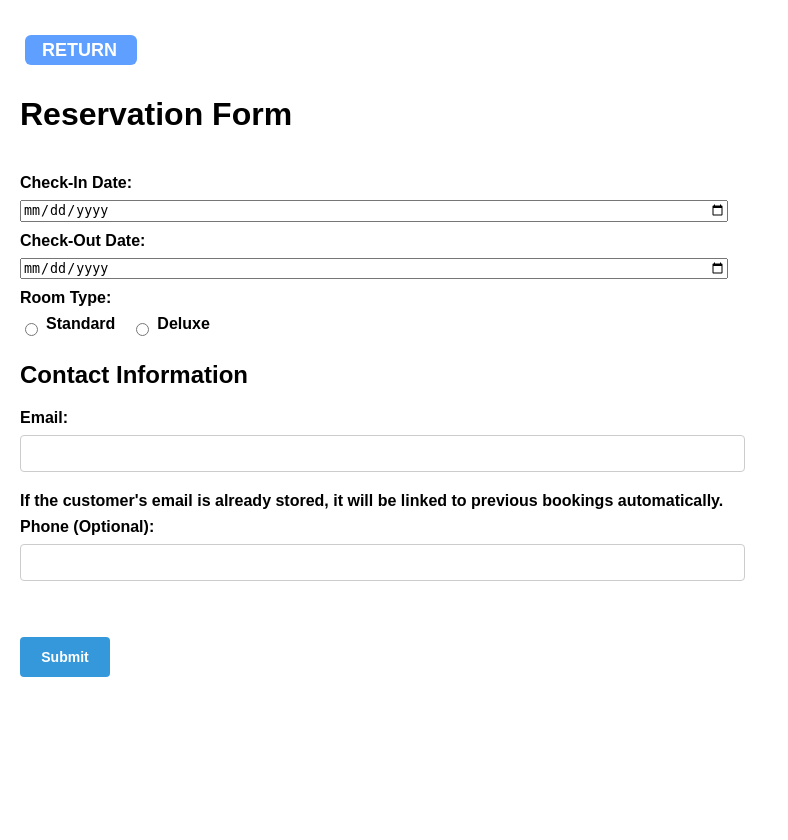
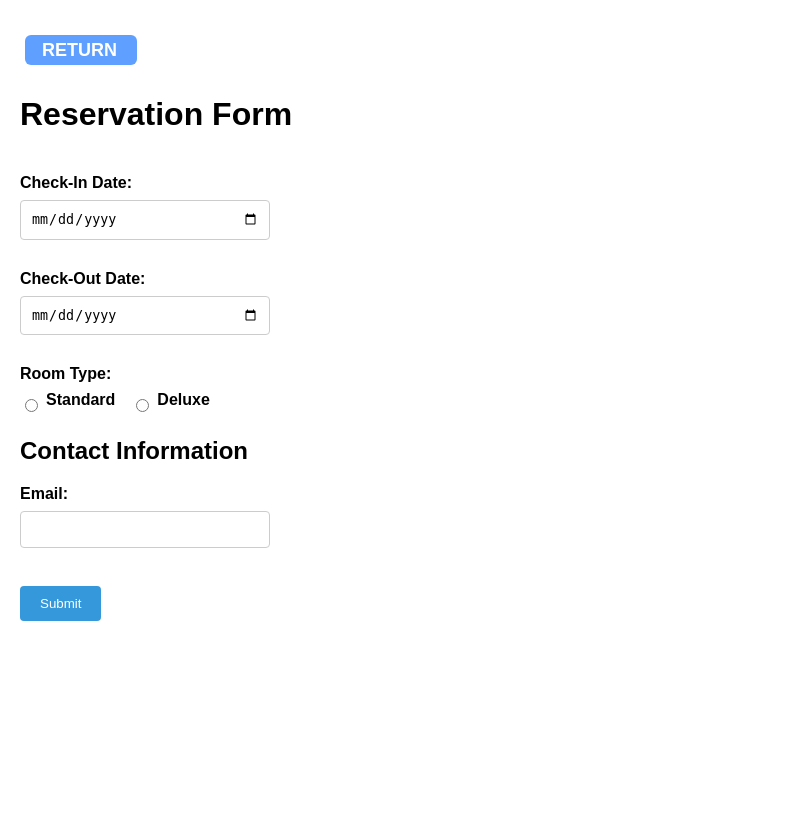
Before and after one commit to DevSTheDeveloper/hotelManagmentProject, a Django app: page /reservations/ in a window 1280 px wide. Shown: the whole page, without its empty margins (0-788 px from the left). Run offline with Django 4.2, Linux system fonts and the light colour scheme.

Commit message:
Room booking functionality now working

```diff
--- a/hotel/templates/reservations.html
+++ b/hotel/templates/reservations.html
@@ -16,6 +16,7 @@
             height: 100vh;
             margin: 0;
             padding: 20px;
+            overflow: hidden
         }
 
         #header {
@@ -51,9 +52,8 @@
             font-weight: bold;
         }
 
-        input[type="text"],
+        input[type="date"],
         input[type="email"],
-        input[type="tel"],
         select {
             width: 100%;
             padding: 10px;
@@ -62,14 +62,8 @@
             border-radius: 4px;
         }
 
-        .date-picker-container {
-            display: flex;
-            flex-direction: column;
-            align-items: flex-start;
-        }
-
-        .date-picker {
-            width: 100%;
+        .room-type-container {
+            margin-bottom: 20px;
         }
 
         .room-type-options {
@@ -85,24 +79,6 @@
 
         .room-type-options-wrapper input[type="radio"] {
             margin-right: 8px;
-        }
-
-        .payment-method-label {
-            margin-right: 16px;
-        }
-
-        .credit-card-details {
-            display: none;
-        }
-
-        .credit-card-input {
-            width: 100%;
-            padding: 10px;
-            margin-bottom: 20px;
-            border: none;
-            background: none;
-            font-size: 16px;
-            text-align: center;
         }
 
         .spacer {
@@ -122,55 +98,14 @@
             background-color: #2980b9;
         }
 
-        .payment-method-container {
-            display: flex;
-            flex-direction: column;
-            align-items: flex-start;
+        .error-message {
+            color: red;
+            margin-top: 10px;
         }
 
-        .payment-method-label {
-            display: flex;
-            align-items: center;
-            margin-right: 16px;
-        }
-
-        .payment-method-label input[type="radio"] {
-            margin-right: 8px;
-        }
-
-        .button1 {
+        .return-button {
             width: 90px;
             height: 20px;
-            padding: 5px;
-            padding-left: 17px;
-            background-color: rgb(95, 159, 255);
-            color: white !important;
-            font-weight: bold;
-            font-size: 14px;
-            border: none;
-            border-radius: 6px;
-            cursor: pointer;
-            margin-right: 20px;
-        }
-
-        .button2 {
-            width: 90px;
-            height: 40px;
-            padding: 5px;
-            padding-left: 17px;
-            background-color: rgb(95, 159, 255);
-            color: white !important;
-            font-weight: bold;
-            font-size: 14px;
-            border: none;
-            border-radius: 6px;
-            cursor: pointer;
-            margin-right: 20px;
-        }
-
-        .button2 {
-            width: 90px;
-            height: 40px;
             padding: 5px;
             padding-left: 17px;
             background-color: rgb(95, 159, 255);
@@ -187,10 +122,11 @@
 </head>
 <body>
     <div id="header">
-        <a href="{% url 'homepage' %}" class="button1">RETURN</a>
+        <a href="{% url 'homepage' %}" class="return-button">RETURN</a>
     </div>
     <h1>Reservation Form</h1>
     <form method="post" action="{% url 'make_reservation' %}" id="reservation-form">
+        {% csrf_token %}
         <div class="date-picker-container spacer">
             <label for="start-date">Check-In Date:</label>
             <input type="date" id="start-date" name="start_date" required class="date-picker">
@@ -200,48 +136,46 @@
             <input type="date" id="end-date" name="end_date" required class="date-picker">
         </div>
 
+        <!-- Add a hidden input for the room type -->
+        <input type="hidden" id="room-type" name="room_type" value="">
+
         <div class="room-type-container">
-            <label for="room-type">Room Type:</label>
+            <label>Room Type:</label>
             <div class="room-type-options">
                 <div class="room-type-options-wrapper">
-                    <input type="radio" id="standard" name="room_type" value="standard" required>
+                    <input type="radio" id="standard" name="room_type_radio" value="standard" required>
                     <label for="standard">Standard</label>
                 </div>
                 <div class="room-type-options-wrapper">
-                    <input type="radio" id="deluxe" name="room_type" value="deluxe">
+                    <input type="radio" id="deluxe" name="room_type_radio" value="deluxe">
                     <label for="deluxe">Deluxe</label>
                 </div>
             </div>
         </div>
 
-        <!-- Hidden fields for guest first and last name -->
-        <div id="guest-name-fields" style="display: none;">
-            <label for="guest-first-name">Guest First Name:</label>
-            <input type="text" id="guest-first-name" name="guest_first_name" required>
-
-            <label for="guest-last-name">Guest Last Name:</label>
-            <input type="text" id="guest-last-name" name="guest_last_name" required>
-        </div>
-
         <h2>Contact Information</h2>
         <label for="guest-email">Email:</label>
         <input type="email" id="guest-email" name="guest_email" required>
-        <label>If the customer's email is already stored, it will be linked to previous bookings automatically.</label>
-        <label for="guest-phone">Phone (Optional):</label>
-        <div class="country-code">
-            <input type="tel" id="guest-phone" name="guest_phone">
-        </div>
 
         <br>
         <br>
         <!-- Use button instead of anchor for form submission -->
-        <button type="submit" class="button2" onclick="validateForm()">Submit</button>
+        <button type="submit" class="button2" onclick="return validateForm();">Submit</button>
     </form>
+
+
+    {% if form.errors %}
+        <div class="error-message">
+            {{ form.errors.guest_email.0 }}
+        </div>
+    {% endif %}
 
     <script>
         // Get the input elements and calculate minimum dates
         const startDateInput = document.getElementById('start-date');
         const endDateInput = document.getElementById('end-date');
+        const roomTypeInput = document.getElementById('room-type');
+        const roomTypeRadios = document.getElementsByName('room_type_radio');
         const currentDate = new Date();
         const minCheckInDate = new Date(currentDate);
         const minCheckOutDate = new Date(currentDate);
@@ -251,10 +185,14 @@
         startDateInput.min = minCheckInDate.toISOString().split('T')[0];
         endDateInput.min = minCheckOutDate.toISOString().split('T')[0];
 
+        // Add an event listener to update the hidden input for room type
+        roomTypeRadios.forEach(function (radio) {
+            radio.addEventListener('change', function () {
+                roomTypeInput.value = document.querySelector('input[name="room_type_radio"]:checked').value;
+            });
+        });
+
         function validateForm() {
-            // Get the guest email value
-            const guestEmail = document.getElementById('guest-email').value;
-
             // Get the selected check-in and check-out dates
             const checkInDate = new Date(startDateInput.value);
             const checkOutDate = new Date(endDateInput.value);
@@ -265,19 +203,10 @@
                 return false; // Prevent form submission
             }
 
-            // Check if the guest email is empty
-            if (guestEmail.trim() === '') {
-                // Show the guest name fields if the email is empty
-                document.getElementById('guest-name-fields').style.display = 'block';
-            } else {
-                // Hide the guest name fields if the email is not empty
-                document.getElementById('guest-name-fields').style.display = 'none';
-            }
+            alert('Room has been booked.');
+            return true; // Proceed with form submission
+        }
 
-            // You can add more validation or processing logic here if needed
-        }
     </script>
-
-    </body>
-
+</body>
 </html>
--- a/hotel/views.py
+++ b/hotel/views.py
@@ -3,6 +3,7 @@
 from django.shortcuts import render, redirect
 from .models import Room
 from .models import Reservation
+from .forms import ReservationForm
 from . import views
 from .models import Guest
 from django.db import transaction
@@ -12,6 +13,7 @@
 from django.views.decorators.csrf import csrf_protect
 from django.contrib.auth.signals import user_logged_in
 from django.dispatch import receiver
+
 
 @receiver(user_logged_in)
 def check_user_is_staff(sender, request, user, **kwargs):
@@ -38,9 +40,6 @@
 
     return render(request, 'login.html')
 
-def reservations_view(request):
-    # Add your view logic here
-    return render(request, 'reservations.html')
 
 from django.shortcuts import render, redirect
 from .forms import ReservationForm
@@ -63,6 +62,7 @@
         if not Guest.objects.filter(user_id=user_id).exists():
             return user_id
 
+@csrf_protect
 def make_reservation(request):
     if request.method == 'POST':
         form = ReservationForm(request.POST)
@@ -72,12 +72,15 @@
             room_type = form.cleaned_data['room_type']
             start_date = form.cleaned_data['start_date']
             end_date = form.cleaned_data['end_date']
-            guest_first_name = form.cleaned_data['guest_first_name']
-            guest_last_name = form.cleaned_data['guest_last_name']
             guest_email = form.cleaned_data['guest_email']
-            country_code = form.cleaned_data['country_code']
-            guest_phone = form.cleaned_data['guest_phone']
-            guest_address = form.cleaned_data['guest_address']
+
+            # Check if the guest with the given email already exists in hotel_guest_data
+            try:
+                guest_data = GuestData.objects.get(guest_email=guest_email)
+                guest_id = guest_data.guest_id_id
+            except GuestData.DoesNotExist:
+                # Guest does not exist in hotel_guest_data, return an error response
+                return JsonResponse({'error': "Email doesn't exist, please create the guest and enter details on 'Guest' tab."}, status=400)
 
             # Use a transaction to ensure atomicity
             with transaction.atomic():
@@ -85,48 +88,25 @@
                 try:
                     room = Room.objects.select_for_update().get(room_type=room_type, status='Available')
                 except Room.DoesNotExist:
-                    return render(request, 'reservations.html', {'error_message': 'No rooms available of this type'})
+                    return JsonResponse({'error': 'No rooms available of this type'}, status=400)
 
-                # Check if the guest with the given email already exists
-                try:
-                    guest = Guest.objects.get(email=guest_email)
-                except Guest.DoesNotExist:
-                    # Guest does not exist, create a new one
-                    guest = Guest.objects.create(
-                        email=guest_email,
-                        first_name=guest_first_name,
-                        last_name=guest_last_name,
-                        country_code=country_code,
-                        phone=guest_phone,
-                        address=guest_address,
-                    )
-                    # Generate a unique user ID
-                    guest.user_id = generate_unique_user_id()
-                    guest.save()
-
-                # Assign the room to the guest
-                room.guest_id = guest
+                # Set the guest_id in the room model
+                room.guest_id_id = guest_id
                 room.save()
 
-                # Create a reservation
-                reservation = Reservation.objects.create(
-                    guest=guest,
-                    room=room,
-                    check_in=start_date,
-                    check_out=end_date,
-                    # Set other fields as needed
-                )
+                # Continue with the rest of your reservation logic
+                # ...
 
-                # Update room status to "Occupied"
-                room.status = 'Occupied'
-                room.save()
-
-                return redirect('success_page')  # Redirect to a success page
+                return JsonResponse({'success': 'Reservation successfully created'}, status=200)
 
     else:
         form = ReservationForm()
 
     return render(request, 'reservations.html', {'form': form})
+
+
+
+
 
 def redirect_to_rooms(request):
     return redirect('rooms')
```
Also changed, not shown: db.sqlite3, 1 other file.
